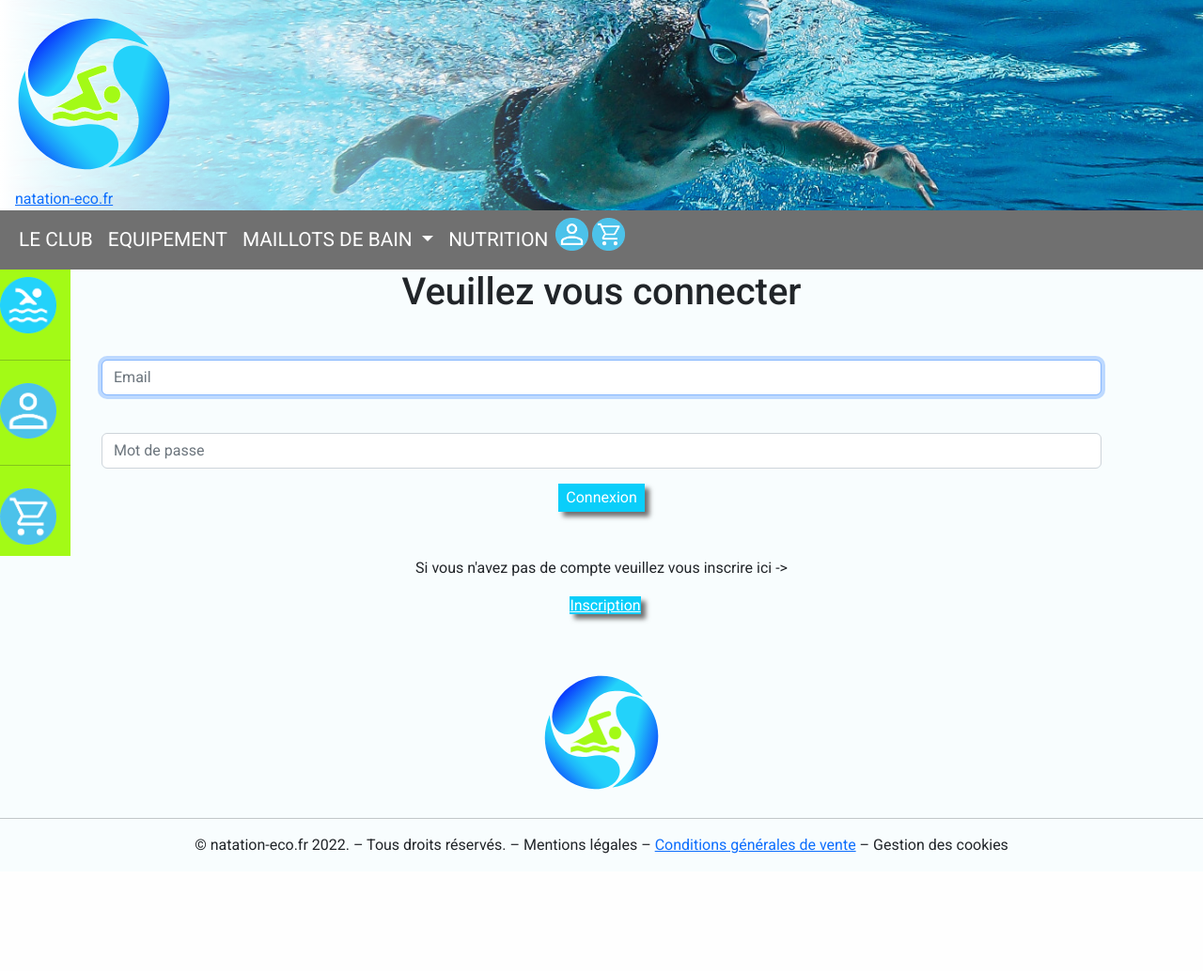
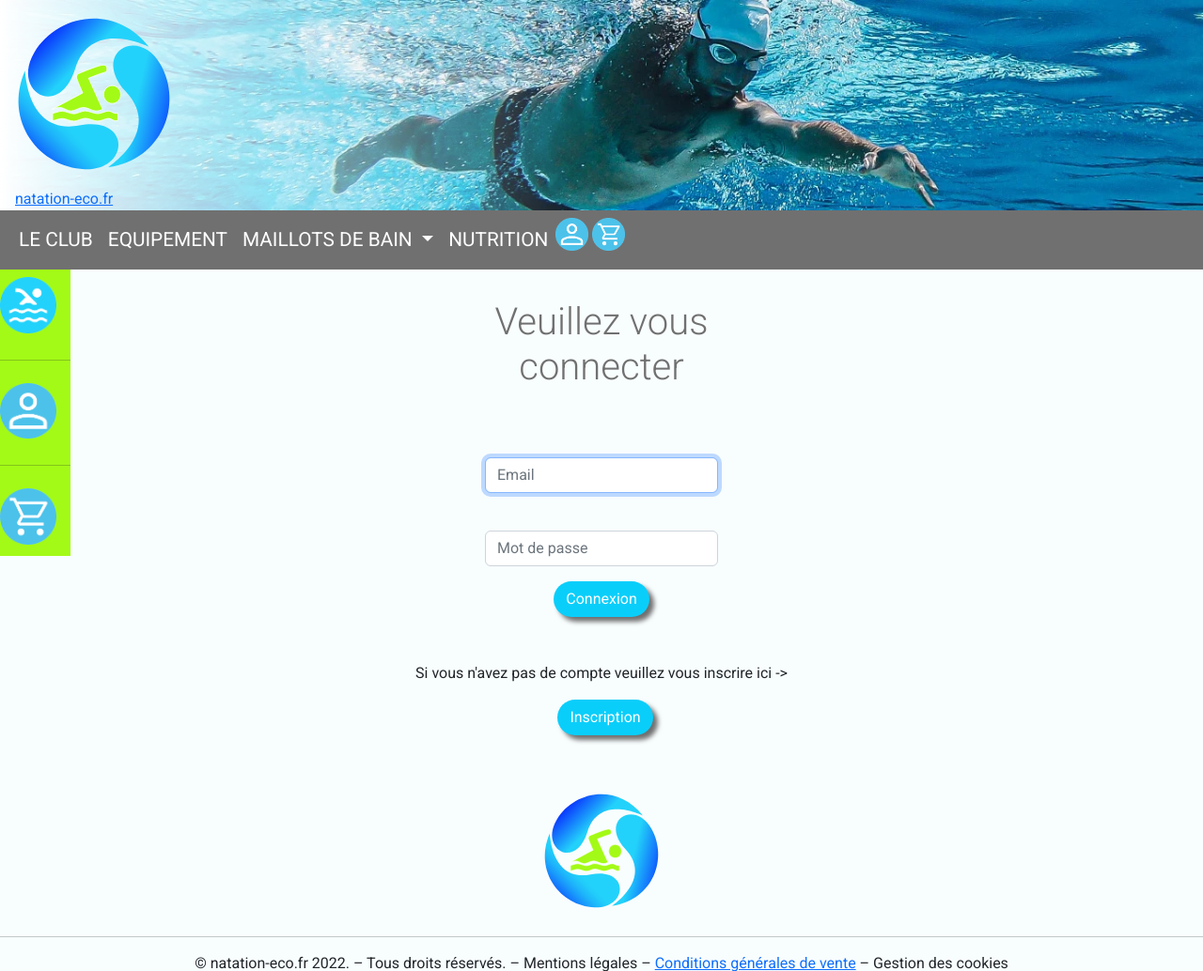
Before and after one commit to Skywon01/natation-eco, a Symfony app: template templates/security/login.html.twig in a window 1280 px wide. Shown: the top 1034 px of the page at 94% size. Before the commit the page ends 909 px from the top, so only its background shows below. Run offline with Twig, Linux system fonts and the light colour scheme; the template is opened without the code that fills it, so the values that code supplies are empty; some libraries are stand-ins or nearby versions; some web fonts are replaced.

Commit message:
Corrections HTML + CSS, modif contenu

```diff
--- a/public/css/style.css
+++ b/public/css/style.css
@@ -15,10 +15,18 @@ body{
     background-color: #0acefa07;
 }
 header{
-    background-image: url(../media/ban.jpg);
+    background-image: url(../media/ban.webp);
     background-size: cover;
     background-repeat: no-repeat;
 }
+h1{
+    margin-top: 4vh;
+    margin-bottom: 4vh;
+    font-family: Roboto;
+    font-weight: 300;
+    color:#707070;
+}
+
 .icone{
     width:35px;
     height:35px;
@@ -91,15 +99,27 @@ main{
     transition-duration: 0.1s;
     color: white;
     background-color: var(--color-1);
-    border-color: #70707000;
 
 }
 .command:hover{
     background-color: #189cb9 !important;
-    border-color: #70707000;
 
 }
 .command:active{
+    transition-duration: 0.1s;
+    transform: scale(0.96);
+}
+.command_del{
+    box-shadow: #707070 5px 5px 5px;
+    transition-duration: 0.1s;
+    color: white;
+
+}
+.command_del:hover{
+    background-color: #84202a !important;
+
+}
+.command_del:active{
     transition-duration: 0.1s;
     transform: scale(0.96);
 }
--- a/templates/article_femme.html.twig
+++ b/templates/article_femme.html.twig
@@ -12,7 +12,7 @@
                 <aside class="card-body">
                     <h5 class="card-title">{{ product.name}}</h5>
                     <p>Prix : {{ product.price }} €</p>
-                    <a href="{{ path('products_show', {id: product.id}) }}" class="command" style="text-transform:none;">Détails</a>
+                    <a href="{{ path('products_show', {id: product.id}) }}" class="btn command rounded-pill">Détails</a>
                 </aside>
             </aside>
         </section>
--- a/templates/article_homme.html.twig
+++ b/templates/article_homme.html.twig
@@ -12,7 +12,7 @@
                 <aside class="card-body">
                     <h5 class="card-title">{{ product.name}}</h5>
                     <p>Prix : {{ product.price }} €</p>
-                    <a href="{{ path('products_show', {id: product.id}) }}" class="command">Détails</a>
+                    <a href="{{ path('products_show', {id: product.id}) }}" class="btn command rounded-pill">Détails</a>
                 </aside>
             </aside>
         </section>
--- a/templates/cart/index.html.twig
+++ b/templates/cart/index.html.twig
@@ -55,7 +55,9 @@
 
 <section class="d-flex flex-column">
 <p>Veuillez vous connecter pour voir votre panier</p>
-<a href="{{ path('app_login') }}" class="btn rounded-pill">Connexion</a>
+<div class="container w-50">
+<a href="{{ path('app_login') }}" class="btn rounded-pill command w-25 m-auto">Connexion</a>
+</div>
 </section>
 
 {% endif %}
--- a/templates/equipement.html.twig
+++ b/templates/equipement.html.twig
@@ -12,7 +12,7 @@
                 <aside class="card-body">
                     <h5 class="card-title">{{ product.name}}</h5>
                     <p>Prix : {{ product.price }} €</p>
-                    <a href="{{ path('products_show', {id: product.id}) }}" class="command">Détails</a>
+                    <a href="{{ path('products_show', {id: product.id}) }}" class="btn command rounded-pill">Détails</a>
                 </aside>
             </aside>
         </section>
--- a/templates/registration/register.html.twig
+++ b/templates/registration/register.html.twig
@@ -12,7 +12,7 @@
         {{ form_row(registrationForm.plainPassword.first) }}
         {{ form_row(registrationForm.plainPassword.second) }}
 
-        <button type="submit" class="command mt-3">Inscription</button>
+        <button type="submit" class="btn command mt-3 rounded-pill">Inscription</button>
     {{ form_end(registrationForm) }}
     </aside>
 {% endblock %}
--- a/templates/security/login.html.twig
+++ b/templates/security/login.html.twig
@@ -4,7 +4,7 @@
 
 {% block main %}
 
-    <section class="container">
+    <section class="container w-25">
         <form method="post">
             {% if error %}
                 <div class="alert alert-danger mt-3">Identifiants incorrects, veuillez réessayer.</div>
@@ -19,7 +19,7 @@
             <input type="hidden" name="_csrf_token"
                     value="{{ csrf_token('authenticate') }}"
                     >
-            <button class="command mt-3 mb-5" type="submit">
+            <button class="btn command mt-3 mb-5 rounded-pill" type="submit">
                 Connexion
             </button>
             {#
@@ -33,9 +33,9 @@
                 </div>
             #}
         </form>
-    </section class="container">
+    </section>
     <section class="container mb-5" style="width: 45%;">
         <p>Si vous n'avez pas de compte veuillez vous inscrire ici -></p>
-        <a href="{{ path('app_register') }}" class="command ms-2" >Inscription</a>
+        <a href="{{ path('app_register') }}" class="btn command ms-2 rounded-pill" >Inscription</a>
     </section>
 {% endblock %}
```
Also changed, not shown: templates/user/index.html.twig (+5 -5 lines), public/media/ban.webp (added), 1 other file.
